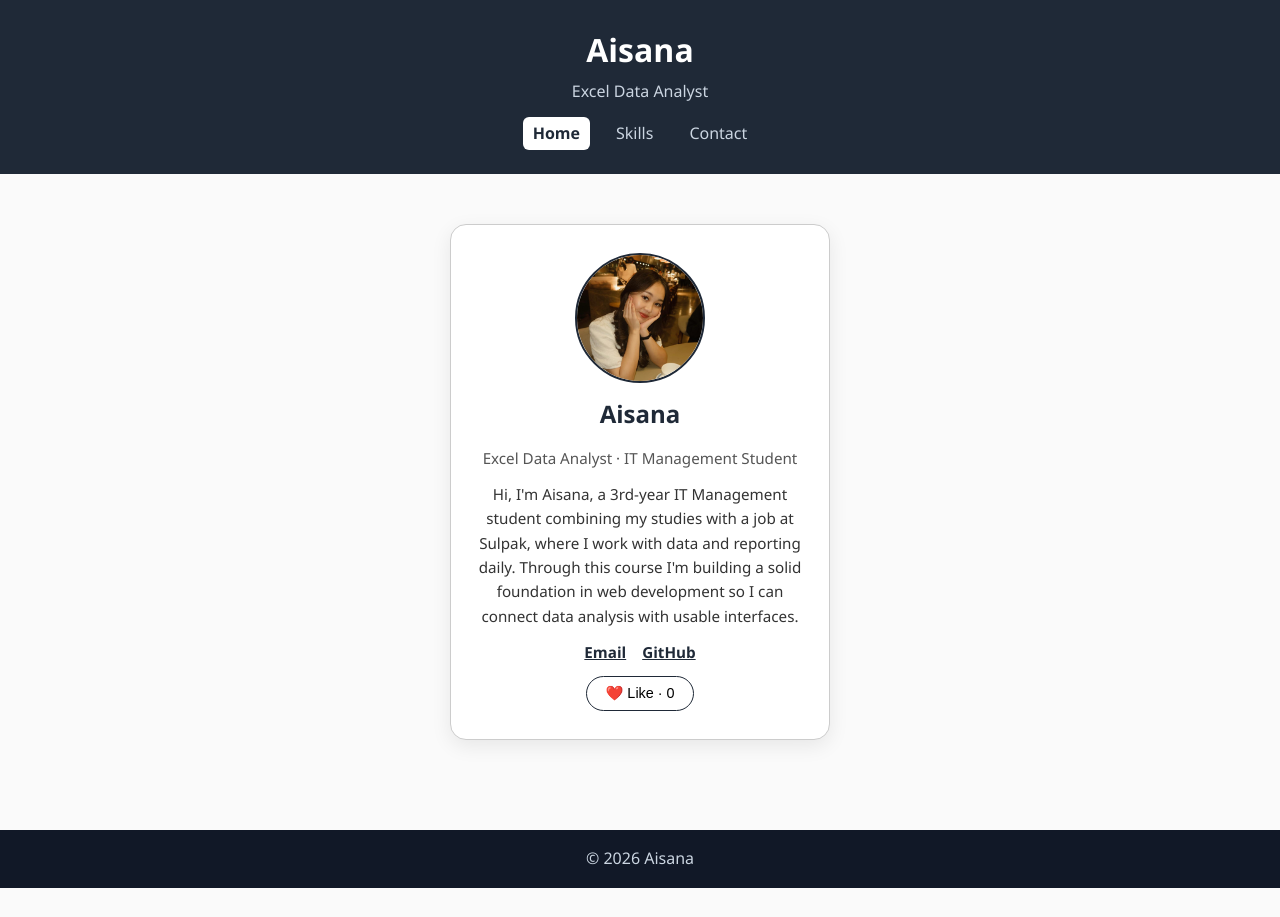
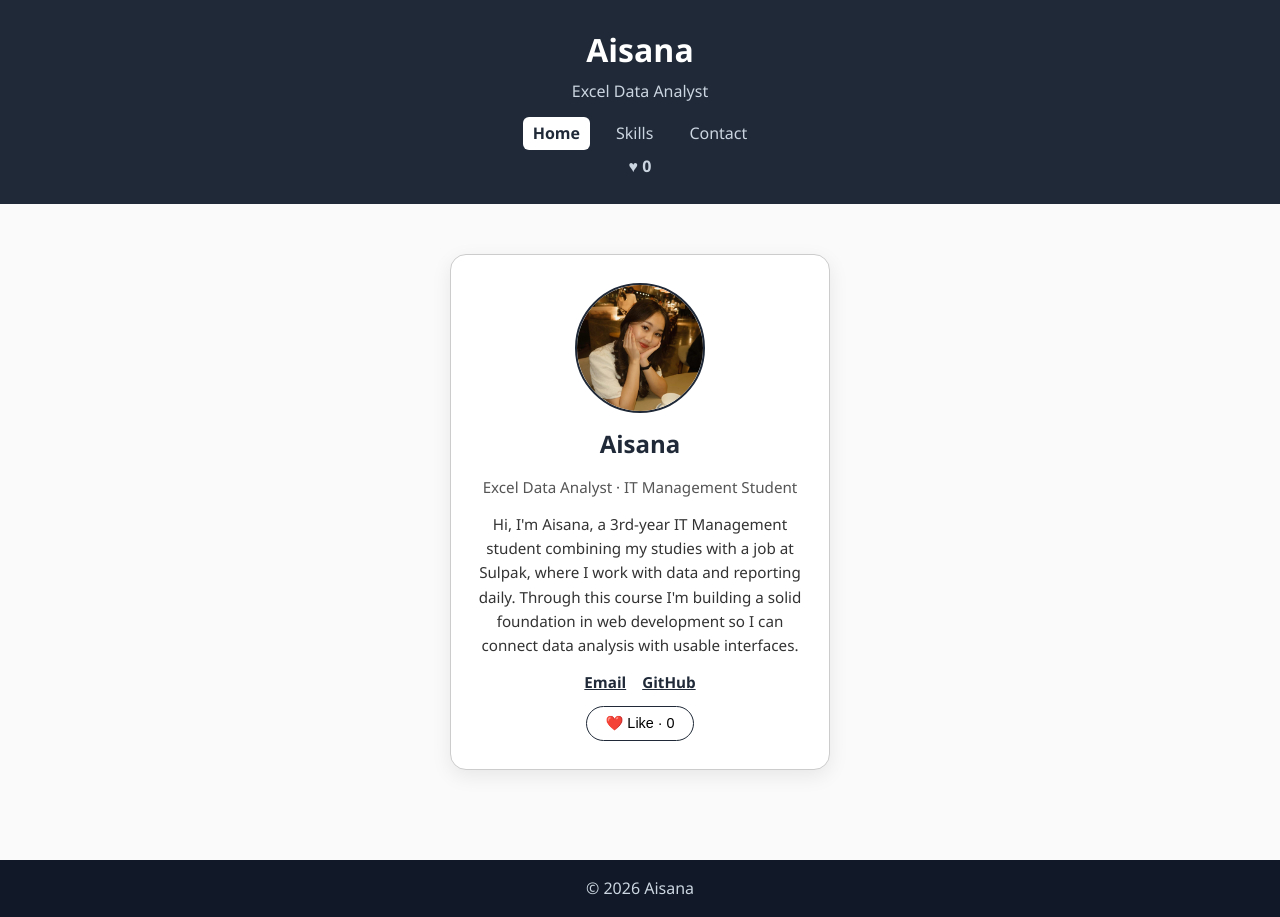
Before and after one commit to Aisana00/iwamad-practice, a React (Vite) app: page / in a window 1280 px wide. Before the commit the page ends 888 px from the top, so only its background shows below. Built offline with nearby package versions, Linux system fonts and the light colour scheme.

Commit message:
Week 4 Part 2: LikesContext, shared likes

```diff
--- a/src/components/Header.tsx
+++ b/src/components/Header.tsx
@@ -1,4 +1,5 @@
 import { NavLink } from 'react-router';
+import { useLikes } from '../context/LikesContext';
 
 type HeaderProps = {
   title: string;
@@ -6,6 +7,8 @@
 };
 
 export default function Header({ title, subtitle }: HeaderProps) {
+  const { likes } = useLikes();
+
   return (
     <header className="header">
       <h1>{title}</h1>
@@ -15,6 +18,7 @@
         <NavLink to="/skills">Skills</NavLink>
         <NavLink to="/contact">Contact</NavLink>
       </nav>
+      <p className="header-likes">♥ {likes}</p>
     </header>
   );
 }
--- /dev/null
+++ b/src/components/LikeButton.tsx
@@ -0,0 +1,11 @@
+import { useLikes } from '../context/LikesContext';
+
+export default function LikeButton() {
+  const { likes, addLike } = useLikes();
+
+  return (
+    <button className="like-btn" onClick={addLike}>
+      ❤️ Like · {likes}
+    </button>
+  );
+}
--- a/src/components/ProfileCard.tsx
+++ b/src/components/ProfileCard.tsx
@@ -1,6 +1,6 @@
-import { useState } from 'react';
 import type { ProfileLink } from '../types';
 import LinkItem from './LinkItem';
+import LikeButton from './LikeButton';
 
 type ProfileCardProps = {
   name: string;
@@ -11,8 +11,6 @@
 };
 
 export default function ProfileCard({ name, role, bio, avatarUrl, links }: ProfileCardProps) {
-  const [likes, setLikes] = useState<number>(0);
-
   return (
     <article className="card">
       {avatarUrl && <img className="avatar" src={avatarUrl} alt={`${name}'s profile avatar photo`} />}
@@ -26,9 +24,7 @@
         ))}
       </div>
 
-      <button className="like-btn" onClick={() => setLikes(likes + 1)}>
-        ❤️ Like · {likes}
-      </button>
+      <LikeButton />
     </article>
   );
 }
--- /dev/null
+++ b/src/context/LikesContext.tsx
@@ -0,0 +1,32 @@
+import { createContext, useContext, useState } from 'react';
+import type { ReactNode } from 'react';
+
+type LikesContextValue = { likes: number; addLike: () => void };
+
+const LikesContext = createContext<LikesContextValue | null>(null);
+
+type LikesProviderProps = {
+  children: ReactNode;
+};
+
+export function LikesProvider({ children }: LikesProviderProps) {
+  const [likes, setLikes] = useState<number>(0);
+
+  function addLike() {
+    setLikes(prev => prev + 1);
+  }
+
+  return (
+    <LikesContext.Provider value={{ likes, addLike }}>
+      {children}
+    </LikesContext.Provider>
+  );
+}
+
+export function useLikes(): LikesContextValue {
+  const context = useContext(LikesContext);
+  if (context === null) {
+    throw new Error('useLikes must be used inside <LikesProvider>');
+  }
+  return context;
+}
--- a/src/main.tsx
+++ b/src/main.tsx
@@ -1,12 +1,15 @@
 import { StrictMode } from 'react';
 import { createRoot } from 'react-dom/client';
 import { BrowserRouter } from 'react-router';
+import { LikesProvider } from './context/LikesContext';
 import App from './App';
 
 createRoot(document.getElementById('root')!).render(
   <StrictMode>
     <BrowserRouter basename={import.meta.env.BASE_URL}>
-      <App />
+      <LikesProvider>
+        <App />
+      </LikesProvider>
     </BrowserRouter>
   </StrictMode>
 );
```
